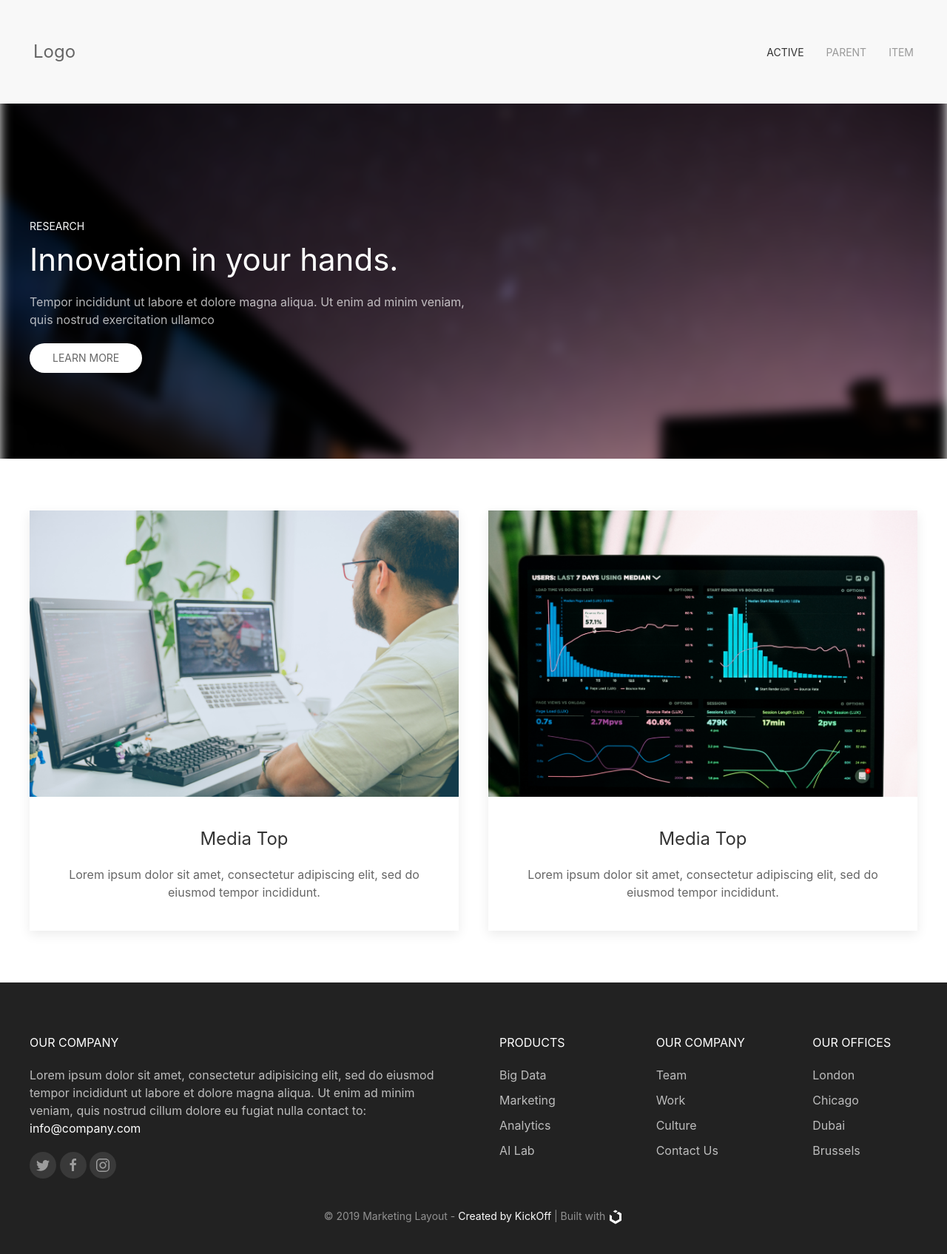
After one commit to bpratomo/homesweethome, a Django app: template homesweethome/browse/templates/browse/index copy.html in a window 1280 px wide. The commit adds this page. Shown: the whole page at 74% size. Run offline with Django 3.2, Linux system fonts and the light colour scheme; the template is opened without the code that fills it, so the values that code supplies are empty; parts of the project's set-up code (start-up, migrations or seed data) failed here and were passed over.

Commit message:
first draft of the layout of the spa

```diff
--- a/homesweethome/browse/static/browse/browse.css
+++ b/homesweethome/browse/static/browse/browse.css
@@ -15,8 +15,17 @@
     filter: blur(8px);
     -webkit-filter: blur(8px);
 
+    ;
+
 }
 
+
+.full-width {
+width:  100%;
+max-height: 45vw;
+object-fit: cover;
+object-position: 0% 110%;
+}
 
 #home_gallery{
     overflow-y: scroll;
--- /dev/null
+++ b/homesweethome/browse/templates/browse/index copy.html
@@ -0,0 +1,70 @@
+{% extends 'browse/base.html' %}
+{% load static %}
+
+{% block content %}
+
+<!-- COVER -->
+<div class="uk-cover-container uk-flex uk-flex-middle top-wrap-height uk-light ">
+    <div class="uk-container uk-flex-auto top-container uk-position-relative uk-margin-medium-top"
+         style="transform: translateY(0px); opacity: 1;">
+        <div class="uk-width-1-2@s" data-uk-scrollspy="cls: uk-animation-slide-right-medium; target: > *; delay: 150">
+            <h6 class="uk-text-primary uk-margin-small-bottom uk-scrollspy-inview uk-animation-slide-right-medium"
+                style="">RESEARCH</h6>
+            <h1 class="uk-margin-remove-top uk-scrollspy-inview uk-animation-slide-right-medium" style="">Innovation in
+                your hands.</h1>
+            <p class="subtitle-text uk-visible@s uk-scrollspy-inview uk-animation-slide-right-medium" style="">Tempor
+                incididunt ut labore et dolore magna aliqua. Ut enim ad minim veniam,
+                quis nostrud exercitation ullamco </p>
+            <a href="#" title="Learn More"
+                class="uk-button uk-button-primary uk-border-pill uk-scrollspy-inview uk-animation-fade"
+                data-uk-scrollspy-class="uk-animation-fade" style="">LEARN MORE</a>
+        </div>
+    </div>
+
+
+
+    <img src="{% static 'browse/img/house.jpg' %}" data-sizes="100vw" alt="" data-uk-cover="" data-uk-img="" class="uk-cover bg-image" style="height: 784px; width: 1568px; opacity: 1;" sizes="100vw">
+</div>
+<!-- COVER -->
+
+
+
+<!-- CONTENT -->
+<div class= 'uk-section uk-dark '>
+    <div class = 'uk-container'>
+    <div class= 'uk-child-width-expand@s uk-text-center ' uk-grid>
+
+    <!-- CARD 1 -->
+    <div class = 'uk-transition-toggle'>
+        <div class="uk-card uk-card-default uk-transition-scale-up uk-transition-opaque">
+            <div class="uk-card-media-top">
+                <img class = 'uk-height-max-large  ' src="{% static 'browse/img/computer.jpg' %}" alt="">
+            </div>
+            <div class="uk-card-body">
+                <h3 class="uk-card-title">Media Top</h3>
+                <p>Lorem ipsum dolor sit amet, consectetur adipiscing elit, sed do eiusmod tempor incididunt.</p>
+            </div>
+        </div>
+    </div>
+    <!-- CARD 1 -->
+
+    <!-- CARD 2 -->
+    <div class = 'uk-transition-toggle'>
+        <div class="uk-card uk-card-default uk-transition-scale-up uk-transition-opaque">
+            <div class="uk-card-media-top ">
+                <img class = 'uk-height-max-large' src="{% static 'browse/img/analytics.jpg' %}" alt="">
+            </div>
+            <div class="uk-card-body">
+                <h3 class="uk-card-title">Media Top</h3>
+                <p>Lorem ipsum dolor sit amet, consectetur adipiscing elit, sed do eiusmod tempor incididunt.</p>
+            </div>
+        </div>
+    </div>
+    <!-- CARD 2 -->
+
+    </div>
+    </div>
+</div>
+<!-- CONTENT -->
+
+{% endblock content %}
--- a/homesweethome/browse/templates/browse/shared/nav.html
+++ b/homesweethome/browse/templates/browse/shared/nav.html
@@ -1,8 +1,7 @@
-
 
 
 <!-- NAV -->
-<nav class="uk-navbar-container" uk-navbar>
+<nav class="uk-navbar-container uk-overlay" uk-navbar>
 
     <div class="uk-navbar-left">
         <a class="uk-navbar-item uk-logo" href="#">Logo</a>
```
Also changed, not shown: homesweethome/browse/templates/browse/index.html (+72 -48 lines), homesweethome/browse/static/browse/img/house-old2.jpg (added), homesweethome/browse/static/browse/img/house-old3.jpg (added), homesweethome/browse/static/browse/img/house.jpg.
